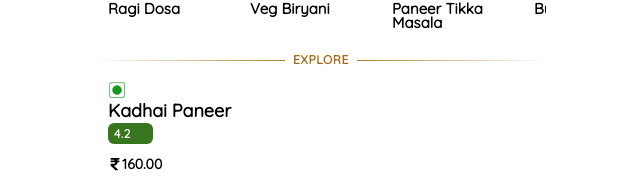
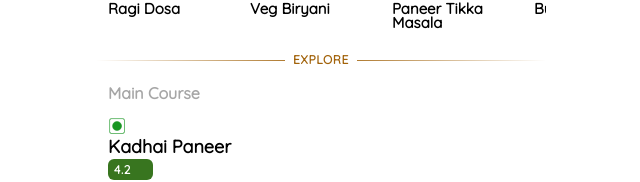
Before and after one commit to Abhishree881/mud-cups, a React (Create React App) app: page /1 in a window 1280 px wide. Shown: the part 313-495 px from the top of the page, without its empty margins (319-959 px from the left). Built offline with nearby package versions, Linux system fonts and the light colour scheme; some icons are missing; a web font is replaced by a local one.

Commit message:
Added Menu headings

```diff
--- a/src/components/itemCardLarge.jsx
+++ b/src/components/itemCardLarge.jsx
@@ -74,14 +74,11 @@ function ItemCardLarge(props) {
                     backgroundPosition: "center",
                 }}
             >
-                <div className="absolute bottom-[-10px] border bg-[#f7e8d1] border-[#a2630e] w-[100px] rounded-[4px] h-[30px] flex items-center justify-center">
+                <div className="absolute bottom-[-10px] cursor-pointer border bg-[#f7e8d1] border-[#a2630e] w-[100px] rounded-[4px] h-[30px] flex items-center justify-center">
                     <span className="text-[14px] font-[600]">Add Item</span>
                 </div>
             </div>
-            <div
-                className="absolute w-full h-[0.25px] bottom-[-8px]"
-                style={{ background: "#ded6cd" }}
-            ></div>
+            <div className="absolute w-full h-[0.25px] bottom-[-8px]" style={{ background: "#ded6cd" }}></div>
         </div>
     );
 }
--- a/src/pages/OrderPage.js
+++ b/src/pages/OrderPage.js
@@ -19,15 +19,9 @@ function OrderPage() {
   const [isActive, setIsActive] = useState(true);
   const [activeCategoryIndex, setActiveCategoryIndex] = useState(1);
   const HandleCategoryClick = (index) => {
-    let x = index.index;
-    let count = 0
-    setActiveCategoryIndex(x)
-    for (let i = 0; i < x - 1; i++) {
-      count += SampleData[i].items.length
-    }
-    const categoryRef = containerRef.current.children[count]
+    setActiveCategoryIndex(index.index)
+    const categoryRef = containerRef.current.children[index.index - 1]
     categoryRef.scrollIntoView({ behavior: 'smooth' });
-
   }
   useEffect(() => {
     const timer = setTimeout(() => {
@@ -138,18 +132,22 @@ function OrderPage() {
           </span>
         </div>
         {/* menu contents */}
-        <div className="w-full h-fit flex flex-col px-[12px] gap-[16px] pb-[60px] pt-[6px]" ref={containerRef}>
+        <div className="w-full flex flex-col px-[12px] gap-[16px] pb-[60px] pt-[6px]" ref={containerRef}>
           {SampleData.map((index) => {
             return (
-              index.items.map((item) => {
+              <div className="w-full h-fit flex flex-col gap-[16px]">
+                <div className="w-full h-[20px] font-[700] text-[#55555585]" style={{}}>{index.name}</div>
+                {index.items.map((item) => {
                   return (
                     <ItemCardLarge
                       data={item}
                       expanded={expanded}
                       setExpanded={setExpanded}
+                      len={index.items.length}
                     />
                   );
-              })
+                })}
+              </div>
             );
 
           })}
@@ -165,7 +163,7 @@ function OrderPage() {
                 onClick={() => { HandleCategoryClick(index) }}
               >
                 <span
-                  className={`w-fit whitespace-nowrap px-[8px] text-center ${activeCategoryIndex === index.index &&
+                  className={`w-fit whitespace-nowrap px-[8px] cursor-pointer text-center ${activeCategoryIndex === index.index &&
                     "bg-[#fcecd5] text-[#a2630b] font-[600] pb-[2px] rounded-[6px]"
                     }`}
                 >
```
Lines whose indentation alone changed are shown as unchanged.
